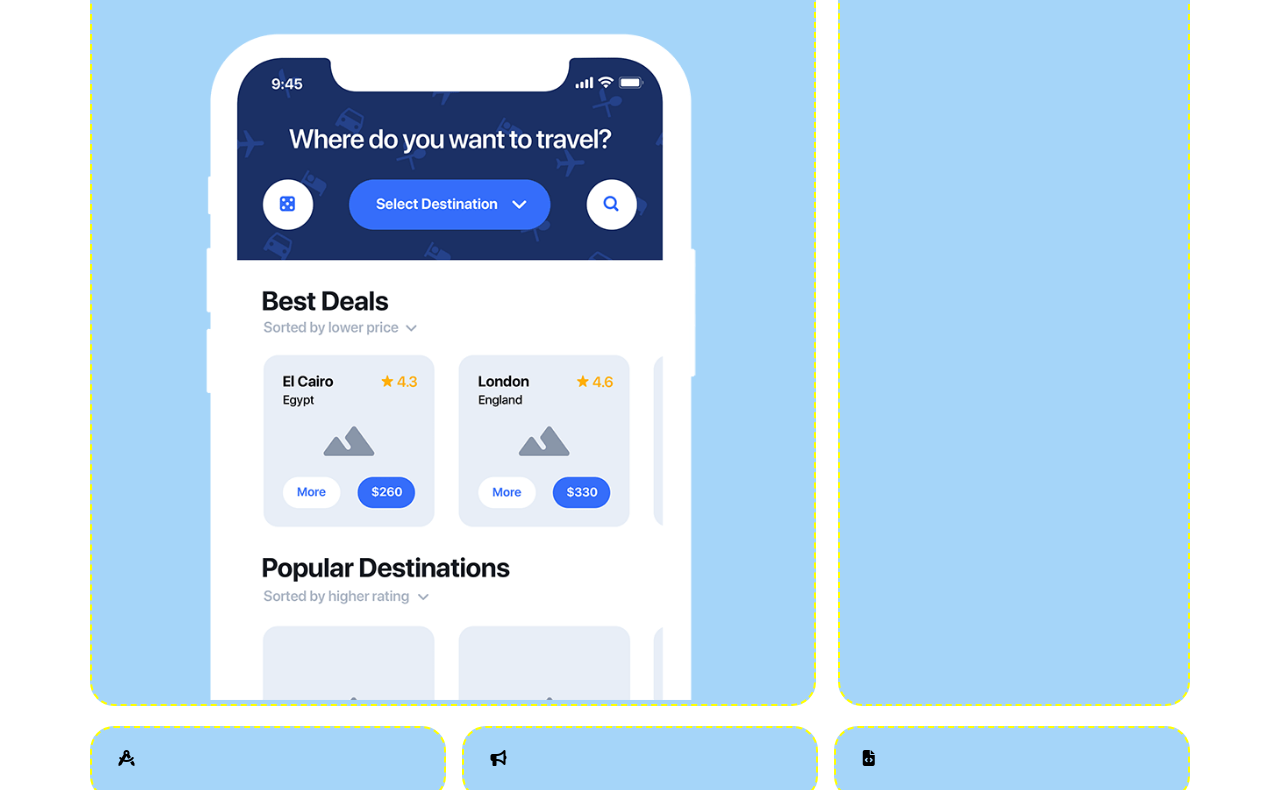
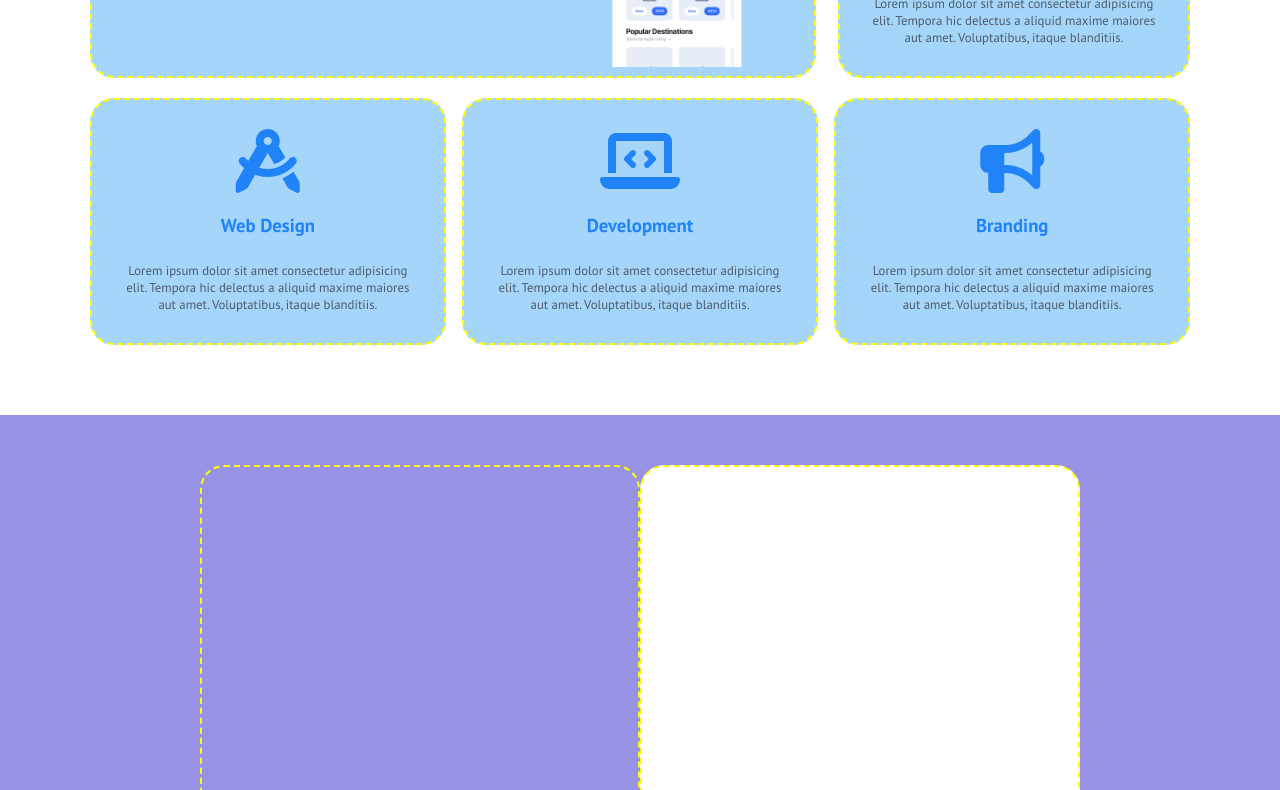
Before and after one commit to MarcoRomanohub/htmlcss-responsive-layout, a plain HTML site: page index.html in a window 1280 px wide. Shown: the part 299-1089 px from the top of the page. Drawn offline with Linux system fonts and the light colour scheme.

Commit message:
[add] section demo complete

```diff
--- a/css/style.css
+++ b/css/style.css
@@ -137,6 +137,16 @@ main{
   padding-top: 20px;
 }
 
+#demo .col:not(#demo .col:first-child){
+  text-align: center;
+}
+
+#demo .card .icon{
+  color: var(--blu1);
+  font-size: 4rem;
+  margin-bottom: 10px;
+}
+
 #demo .card h3{
   margin-bottom: 25px;
   color: var(--blu1);
@@ -161,7 +171,7 @@ main{
 }
 
 #demo .card .img{
-
+  width: 200px;
 }
 
 /* PLANNING */
@@ -324,6 +334,16 @@ main{
     display: none;
   }
 
+/* DEMO */
+#demo .card{
+  display: flex;
+}
+
+/* :FIXME: DA ELIMINARE #demo .card .text, */
+#demo .card .img{
+  width: 50%;
+}
+
 /* PLANNING */
 
   #planning .row{
--- a/index.html
+++ b/index.html
@@ -47,7 +47,7 @@
             <div class="card">
               <div class="text">
                 <h3>Get a demo application</h3>
-                <p>Lorem ipsum dolor sit amet consectetur adipisicing elit. Molestias qui, error corrupti sunt omnis a pariatur minus fuga quos</p>
+                <p>Lorem ipsum dolor, sit amet consectetur adipisicing elit. Dolores labore corrupti illum quos reiciendis cumque officia accusantium, sit similique molestias.</p>
                 <a href="#" class="btn"><i class="fa-brands fa-apple"></i> App Store </a>
               </div>
               <div class="img mt-xs">
@@ -62,8 +62,8 @@
                 <div class="icon">
                   <i class="fa-solid fa-file-code"></i>
                 </div>
-                <h3></h3>
-                <p></p>
+                <h3>Clean Code</h3>
+                <p>Lorem ipsum dolor sit amet consectetur adipisicing elit. Tempora hic delectus a aliquid maxime maiores aut amet. Voluptatibus, itaque blanditiis.</p>
               </div>
             </div>
           </div>
@@ -74,8 +74,20 @@
                 <div class="icon">
                   <i class="fa-solid fa-compass-drafting"></i>
                 </div>
-                <h3></h3>
-                <p></p>
+                <h3>Web Design</h3>
+                <p>Lorem ipsum dolor sit amet consectetur adipisicing elit. Tempora hic delectus a aliquid maxime maiores aut amet. Voluptatibus, itaque blanditiis.</p>
+              </div>
+            </div>
+          </div>
+
+          <div class="col debug">
+            <div class="card">
+              <div class="text">
+                <div class="icon">
+                  <i class="fa-solid fa-laptop-code"></i>
+                </div>
+                <h3>Development</h3>
+                <p>Lorem ipsum dolor sit amet consectetur adipisicing elit. Tempora hic delectus a aliquid maxime maiores aut amet. Voluptatibus, itaque blanditiis.</p>
               </div>
             </div>
           </div>
@@ -86,23 +98,13 @@
                 <div class="icon">
                   <i class="fa-solid fa-bullhorn"></i>
                 </div>
-                <h3></h3>
-                <p></p>
+                <h3>Branding</h3>
+                <p>Lorem ipsum dolor sit amet consectetur adipisicing elit. Tempora hic delectus a aliquid maxime maiores aut amet. Voluptatibus, itaque blanditiis.</p>
               </div>
             </div>
           </div>
 
-          <div class="col debug">
-            <div class="card">
-              <div class="text">
-                <div class="icon">
-                  <i class="fa-solid fa-file-code"></i>
-                </div>
-                <h3></h3>
-                <p></p>
-              </div>
-            </div>
-          </div>
+
 
         </div>
       </div>
```
